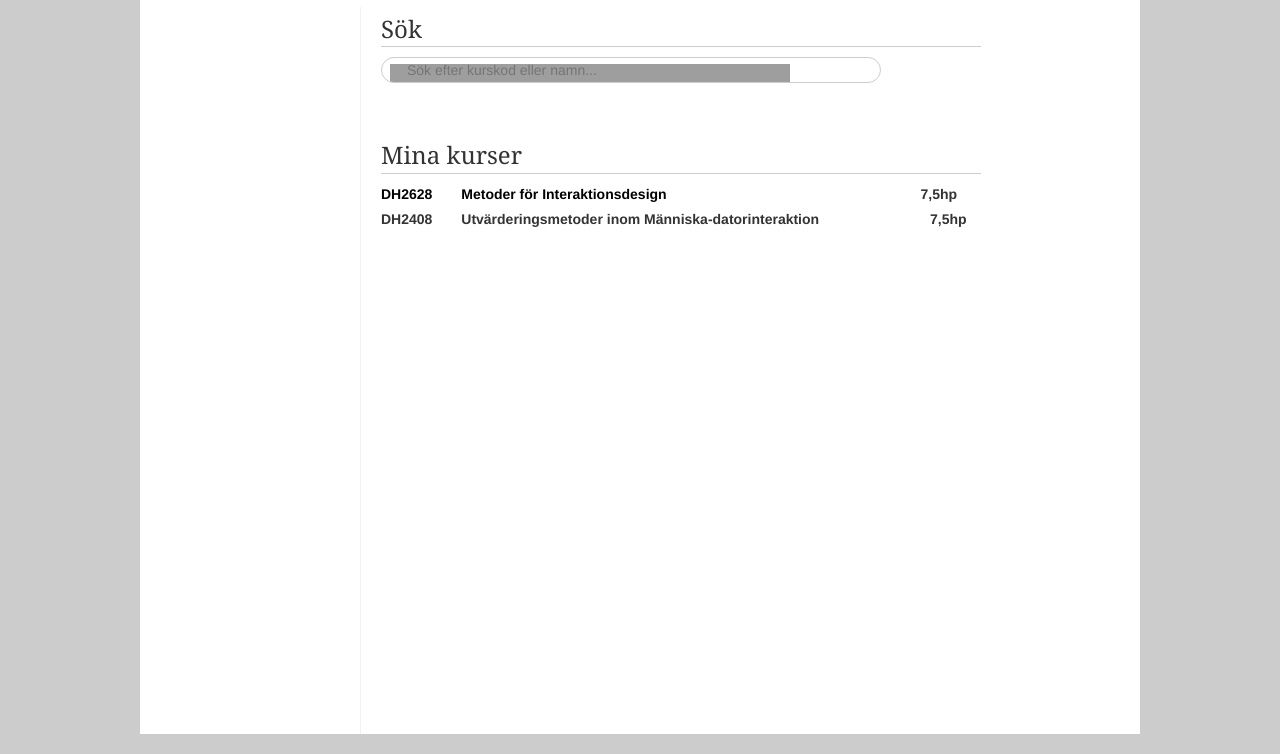
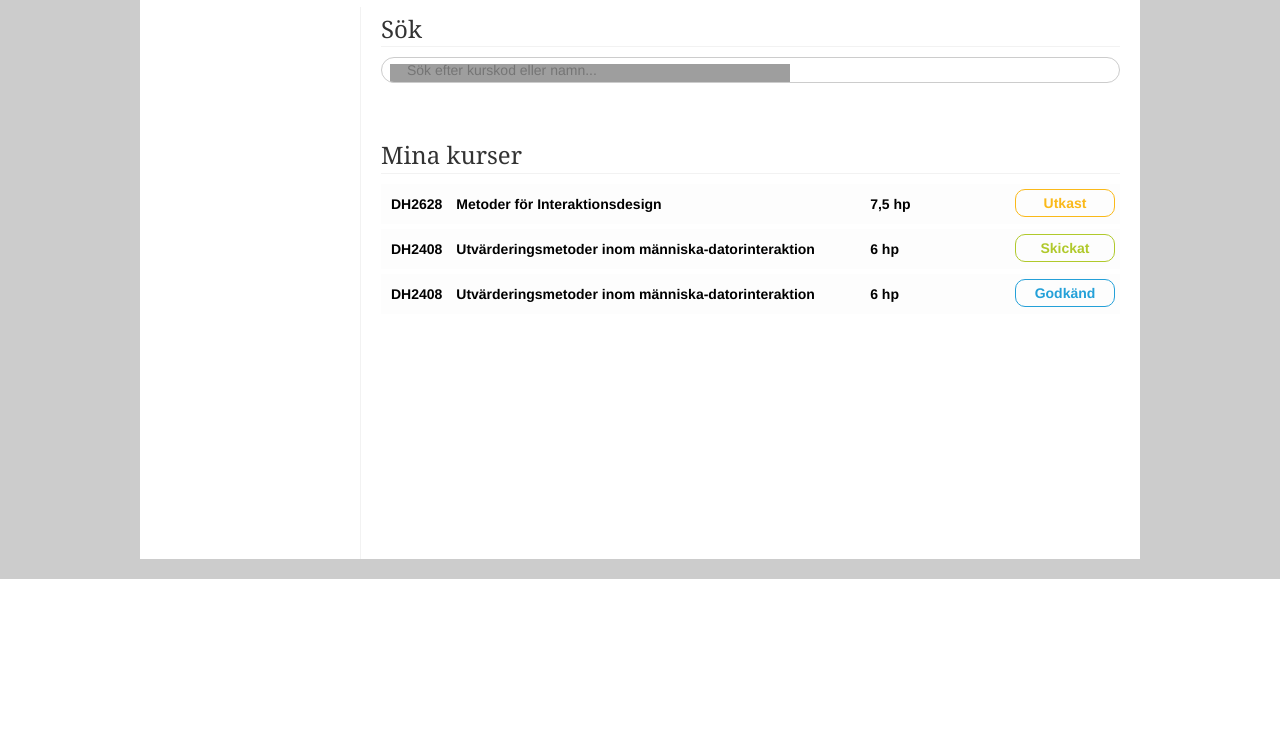
Before and after one commit to elegios/ixd-kopps, a plain HTML site: page resources/index.html in a window 1280 px wide. Shown: the part 192-946 px from the top of the page. After the commit the page ends 800 px from the top, so only its background shows below. Drawn offline with nearby package versions, Linux system fonts and the light colour scheme; grey boxes are pictures that could not be loaded.

Commit message:
Status Done

```diff
--- a/resources/index.html
+++ b/resources/index.html
@@ -68,7 +68,7 @@
 							<li style="display:none;"><a href="#"><b>DH1609</b> Kommunikation och information </a></a></li>
 							<li style="display:none;"><a href="#"><b>DM2531</b> Grafisk produktion</a></a></li>
 							<li style="display:none;"><a href="#"><b>DM2711</b> Forskningsmetodik för interaktiv medieteknik </a></a></li>
-							<li style="display:none;"><a href="kursinfosida.html"><b>DM2628</b> Metoder för interaktionsdesign</a></a></li>
+							<li style="display:none;"><a href="kursinfosida.html"><b>DH2628</b> Metoder för interaktionsdesign</a></a></li>
 							<li style="display:none;"><a href="#"><b>DM1578</b> Programintegrerande kurs i medieteknik</a></li>
 							<li style="display:none;"><a href="#"><b>DH2408</b> Utvärderingsmetoder inom människa-datorinteraktion </a></li>
 							<li style="display:none;"><a href="#"><b>DM2573</b> Hållbarhet och medieteknik </a></li>
@@ -84,17 +84,42 @@
 					</form>
 				</section>
 			 </div>
-			 <br>
-			 <p id="searchHeader">Mina kurser</p>
-			 <div id="myDiv">
-			 	<label id="textKod"><a id="textcolorIndex" href="kursinfosida.html">DH2628</a></label>
-			 	<label id="textP"><a id="textcolorIndex" href="kursinfosida.html">Metoder för Interaktionsdesign</a></label>
-			 	<label id="textHP1">7,5hp</label>
-			 	<br>
-			 	<label id="textKod">DH2408</label>
-			 	<label id="textP">Utvärderingsmetoder inom Människa-datorinteraktion</label>
-			 	<label id="textHP2">7,5hp</label>
-		 </div>
+			<br>
+			<p id="searchHeader">Mina kurser</p>
+			<div class="myCourses">
+				 <div class="myCourse">
+					<a href="kursinfosida.html">
+					 	<a href="kursinfosida.html"><label class="textKod">DH2628</label></a>
+					 	<a href="kursinfosida.html"><label class="textP">Metoder för Interaktionsdesign</label></a>
+					 	<a href="kursinfosida.html"><label class="textHP">7,5 hp</label></a>
+					 	<a href="kursinfosida.html"><label class="courseStatusUtkast"><center>Utkast</center></label></a>
+					 </a>
+				 </div>
+				 </a>
+		 	</div>
+			<div class="myCourses">
+				 <div class="myCourse">
+					<a href="kursinfosida.html">
+					 	<a href="kursinfosida.html"><label class="textKod">DH2408</label></a>
+					 	<a href="kursinfosida.html"><label class="textP">Utvärderingsmetoder inom människa-datorinteraktion</label></a>
+					 	<a href="kursinfosida.html"><label class="textHP">6 hp</label></a>
+					 	<a href="kursinfosida.html"><label class="courseStatusSkickat"><center>Skickat</center></label></a>
+					 </a>
+				 </div>
+				 </a>
+		 	</div>
+			<div class="myCourses">
+				 <div class="myCourse">
+					<a href="kursinfosida.html">
+					 	<a href="kursinfosida.html"><label class="textKod">DH2408</label></a>
+					 	<a href="kursinfosida.html"><label class="textP">Utvärderingsmetoder inom människa-datorinteraktion</label></a>
+					 	<a href="kursinfosida.html"><label class="textHP">6 hp</label></a>
+					 	<a href="kursinfosida.html"><label class="courseStatusGodkand"><center>Godkänd</center></label></a>
+					 </a>
+				 </div>
+				 </a>
+		 	</div>
+			<div class=""><br><br><br><br><br><br><br><br><br><br><br><br></div>
 
 		</div>
 	</div>
--- a/resources/style.css
+++ b/resources/style.css
@@ -170,7 +170,7 @@ margin: 0px 0px 10px 0px;
 #searchDiv {
 background: #FFFFFF;
 height: 100%;
-width: 80%;
+width: 100%;
 margin-bottom:20px;
 }
 
@@ -208,18 +208,6 @@ font-style: center
 margin-top:10px;
 }
 
-#textP{
-margin-left: 25px;
-}
-
-#textHP1{
-margin-left: 250px;
-}
-
-#textHP2{
-  margin-left: 107px;
-}
-
 #textAreaSchedule{
   width: 80%;
   border: 1px solid #CCCCCC;
@@ -233,32 +221,86 @@ margin-left: 250px;
   font-size: 24px;
   font-weight: normal;
   padding-bottom:0px;
-  border-bottom: 1px solid #CCCCCC;
-  width:600px;
+  border-bottom: 1px solid #f2f2f2;
+  width:100%;
   margin-top:5px;
 }
 
-
-
-#textInput2{
-  width: 240px;
-  box-sizing: border-box;
-  border-radius: 3px;
-  border-style: solid;
-  border-color: gray;
-  border-width: 1px;
-  margin-left: 20px;
+.myCourses {
+background: #fdfdfd;
+height: auto;
+width: 100%;
+margin-bottom:5px;
 }
 
-#textcolorIndex{
-  color: black;
+.myCourse{
+background: #fdfdfd;
+margin-bottom: 5px;
+width: 100%;
+padding:10px;
+font: 12px arial #000;
 }
 
-#myDiv {
-background: #FFFFFF;
-height: auto;
-width: 90%;
-margin-bottom: 500px
+.myCourse:hover{
+background: #fff;
+font: 12px arial #1954a6;
+}
+
+label {
+color: #000000;
+font-weight: normal;
+display: block;
+background:none;
+}
+
+.textKod{
+margin-left: 0px;
+margin-bottom:0px;
+}
+
+.textP{
+width: 400px;
+margin-left: 10px;
+margin-bottom:0px;
+}
+
+.textHP{
+margin-left: 10px;
+width:50px;
+margin-bottom:0px;
+}
+
+.courseStatusUtkast{
+width: 100px;
+float: right;
+background: none;
+padding: 3px;
+border: 1px solid #fab919;
+border-radius: 10px;
+margin: -5px;
+color: #fab919;
+}
+
+.courseStatusSkickat{
+width: 100px;
+float: right;
+background: none;
+padding: 3px;
+border: 1px solid #b0c92b;
+border-radius: 10px;
+margin: -5px;
+color: #b0c92b;
+}
+
+.courseStatusGodkand{
+width: 100px;
+float: right;
+background: none;
+padding: 3px;
+border: 1px solid #24a0d8;
+border-radius: 10px;
+margin: -5px;
+color: #24A0D8;
 }
 
 /* Kursinfo */
@@ -567,7 +609,7 @@ border-radius: 0px 0px 10px 10px;
 
 #myInput {
 height: 26px;
-width: 500px;
+width: 100%;
 padding: 0 12px 0 25px;
 background: white url("http://cssdeck.com/uploads/media/items/5/5JuDgOa.png") 8px 6px no-repeat;
 border: 1px solid #CCCCCC;
@@ -595,10 +637,6 @@ text-decoration: none; /* Remove default text underline */
 font: 14px Arial; /* Increase the font-size */
 color: black; /* Add a black text color */
 display: block; /* Make it into a block element to fill the whole list */
-}
-
-#myUL li a:hover {
-border-bottom-color: #000000;
 }
 
 /*.search input {
```
